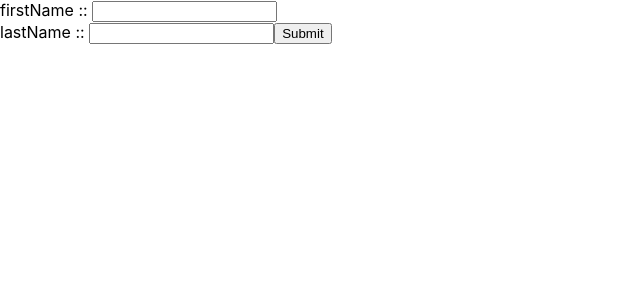
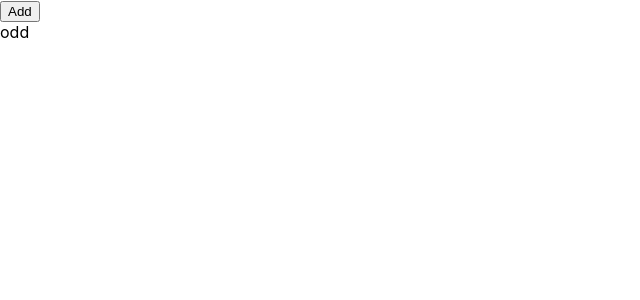
Before and after one commit to wadcharapong-n/react-app, a React (Create React App) app: page / in a window 1280 px wide. Shown: the top 300 px of the page, without its empty margins (0-640 px from the left). Built offline with nearby package versions, Linux system fonts and the light colour scheme.

Commit message:
add lifeCycle

```diff
--- a/src/index.js
+++ b/src/index.js
@@ -162,12 +162,80 @@ class App extends React.Component{
   }
 }
 
+
+class App2 extends React.Component{
+
+  state = {
+    count : 1
+  }
+
+  handleName = (name) =>{
+    this.setState({name});
+  }
+
+  render(){
+    return <>
+      <button onClick={() => {this.setState({count:this.state.count+1})}}>Add</button>
+      {this.state.count < 10 && <LifeCycle count={this.state.count}/> }
+    </>
+  }
+}
+
+class LifeCycle extends React.Component{
+
+  constructor(props){
+    super(props);
+    console.log('constructor')
+    this.state = {
+      name: 'name'
+    }
+  }
+
+  static getDerivedStateFromProps(props,state){
+    console.log('DerivedStateFromProps');
+    console.log(props, state)
+    return { name: props.count % 2 === 0 ? 'even': 'odd'}
+  }
+
+  componentDidMount(){
+    console.log('componentDidMount')
+  }
+
+  shouldComponentUpdate(nextProps,nextState){
+    if(nextProps.count > 5){
+      return false;
+    }else {
+      return true;
+    }
+  }
+
+  getSnapshotBeforeUpdate(prevProps, prevState){
+    return {
+      count: prevProps.count,
+    }
+  }
+
+  componentDidUpdate(prevProps,prevState,snapShot){
+    console.log(snapShot)
+  }
+
+  componentWillUnmount(){
+    console.log('componentWillUnmount')
+  }
+
+  render(){
+    return (
+      <div>
+        {this.state.name}
+      </div>
+    )
+  }
+}
+
 ReactDOM.render(
-  <React.StrictMode>
-    {/* <ItemEvent /> */}
-    {/* <Toggle /> */}
-    <App />
-  </React.StrictMode>,
+  // <React.StrictMode>
+    <App2 />,
+  // </React.StrictMode>,
   document.getElementById('root')
 );
 
```
